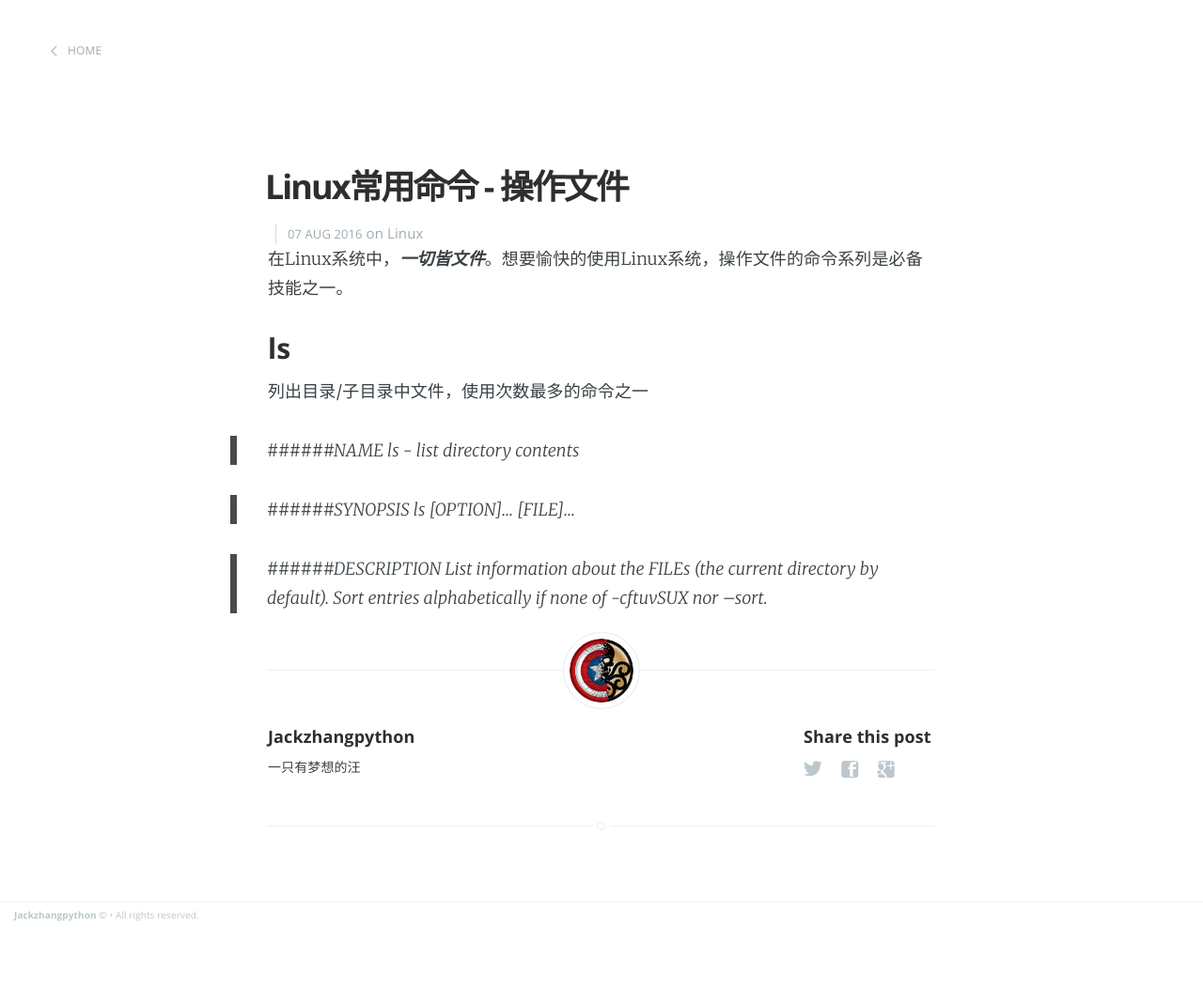
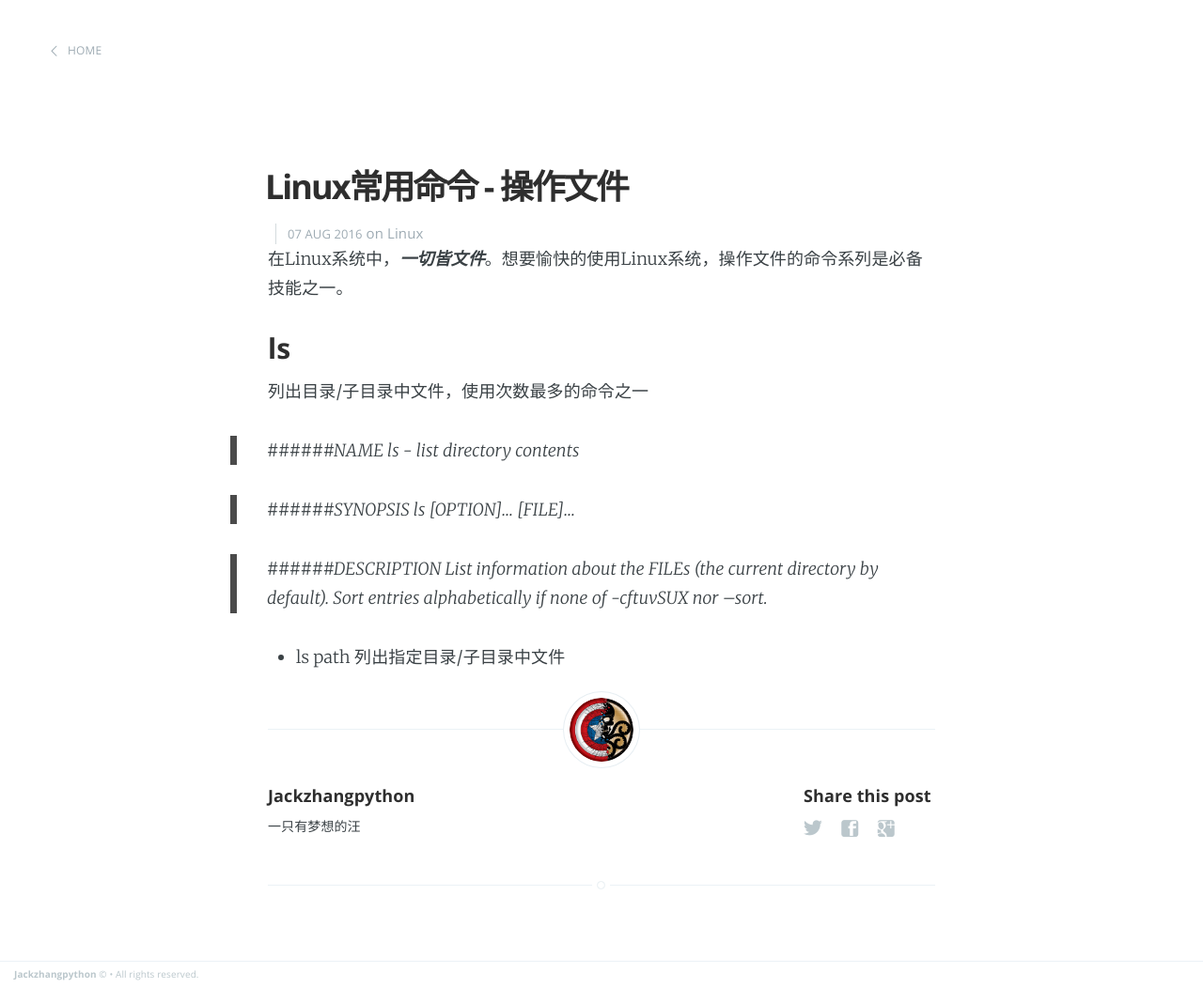
Before and after one commit to jackzhangpython/jackzhangpython.github.io, a Jekyll site: the page built from _posts/2016-08-07-linux-command-operate-file.markdown, in a window 1280 px wide. Shown: the whole page at 94% size. Built offline with Jekyll 4.4.1, drawn with Linux system fonts in a browser that asks for light colours; Markdown is read by kramdown in place of the engine named in the settings; before the commit the page ends 989 px from its top, so only the background shows below that.

Commit message:
Update - ls path

```diff
--- a/_posts/2016-08-07-linux-command-operate-file.markdown
+++ b/_posts/2016-08-07-linux-command-operate-file.markdown
@@ -18,3 +18,5 @@ categories: Linux
 >######DESCRIPTION
 >      List information about the FILEs (the current directory by default).
 >      Sort entries alphabetically if none of -cftuvSUX nor --sort.
+
+- ls path 列出指定目录/子目录中文件
```
